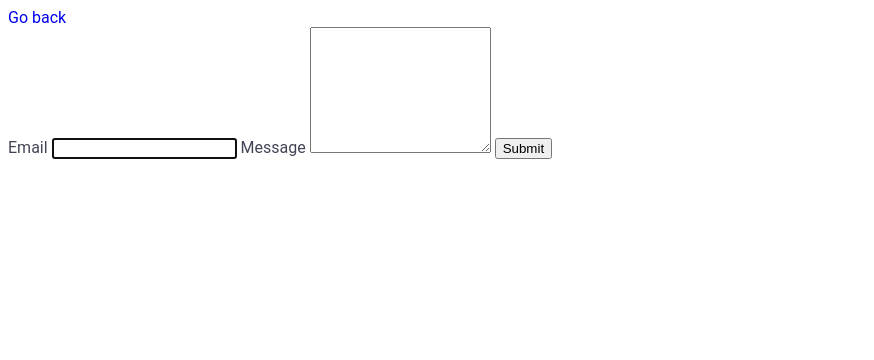
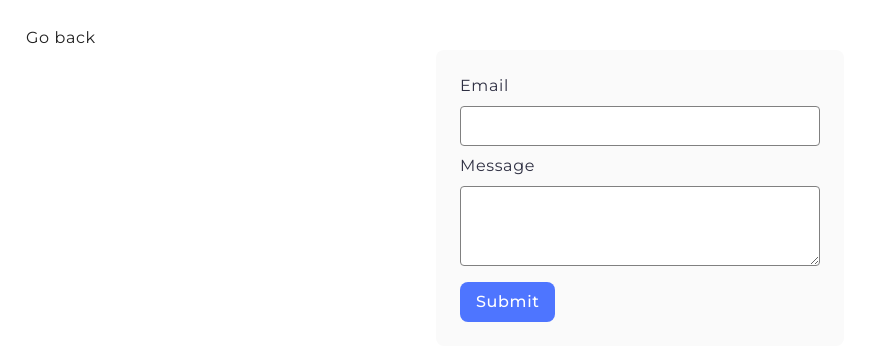
Before and after one commit to AlinaMyrosh/goit-js-hw-09, a website built with Vite: page src/2-form.html in a window 1280 px wide. Shown: the whole page, without its empty margins (0-874 px from the left). Built offline with nearby package versions, Linux system fonts and the light colour scheme.

Commit message:
form-done

```diff
--- a/src/2-form.html
+++ b/src/2-form.html
@@ -4,6 +4,10 @@
     <meta charset="UTF-8" />
     <meta name="viewport" content="width=device-width, initial-scale=1.0" />
     <title>Form</title>
+    <link
+      href="https://fonts.googleapis.com/css2?family=Montserrat:ital,wght@0,100..900;1,100..900&display=swap"
+      rel="stylesheet"
+    />
     <link rel="stylesheet" href="./css/2-form.css" />
   </head>
   <body>
--- a/src/css/1-gallery.css
+++ b/src/css/1-gallery.css
@@ -4,6 +4,10 @@
 
 body {
   padding: 18px;
+  font-family: 'Montserrat', sans-serif;
+  color: #212121;
+  line-height: 1.5;
+  letter-spacing: 0.04em;
 }
 
 ul {
@@ -14,6 +18,7 @@ ul {
 
 a {
   text-decoration: none;
+  color: inherit;
 }
 
 img {
--- a/src/css/2-form.css
+++ b/src/css/2-form.css
@@ -3,11 +3,92 @@
 }
 
 body {
-  font-family: 'Roboto', sans-serif;
-  color: #434455;
-  background-color: #fff;
+  padding: 18px;
+  font-family: 'Montserrat', sans-serif;
+  color: #212121;
+  line-height: 1.5;
+  letter-spacing: 0.04em;
 }
 
 a {
   text-decoration: none;
+  color: inherit;
 }
+
+.feedback-form {
+  display: flex;
+  padding: 24px;
+  flex-direction: column;
+  width: fit-content;
+  align-items: flex-start;
+  border-radius: 8px;
+  background: #fafafa;
+  margin: 0 auto;
+}
+
+.feedback-form label {
+  display: flex;
+  flex-direction: column;
+  margin-bottom: 8px;
+  color: #2e2f42;
+}
+
+.feedback-form label:last-of-type {
+  margin-bottom: 16px;
+}
+
+.feedback-form label input,
+.feedback-form label textarea {
+  width: 360px;
+  border-radius: 4px;
+  border: 1px solid #808080;
+  margin-top: 8px;
+  outline: none;
+  padding-left: 16px;
+  padding-right: 16px;
+  color: #2e2f42;
+  font-family: Montserrat;
+  font-size: 16px;
+  letter-spacing: 0.64px;
+}
+
+.feedback-form label input {
+  height: 40px;
+}
+
+.feedback-form label textarea {
+  height: 80px;
+  padding-top: 8px;
+  padding-bottom: 8px;
+}
+
+.feedback-form label input:hover,
+.feedback-form label textarea:hover {
+  border: 1px solid #000;
+}
+
+.feedback-form label input:focus:active,
+.feedback-form label textarea:focus:active {
+  border: 1px solid #808080;
+  outline: none;
+}
+
+.feedback-form button {
+  display: flex;
+  padding: 8px 16px;
+  justify-content: center;
+  align-items: center;
+  border-radius: 8px;
+  background: #4e75ff;
+  border: none;
+  color: #fff;
+  font-family: inherit;
+  font-size: 16px;
+  font-weight: 500;
+  line-height: 24px; /* 150% */
+  letter-spacing: 0.64px;
+}
+
+.feedback-form button:hover {
+  background-color: #6c8cff;
+}
--- a/src/css/index.css
+++ /dev/null
@@ -1,19 +0,0 @@
-* {
-  box-sizing: border-box;
-}
-
-body {
-  font-family: 'Roboto', sans-serif;
-  color: #434455;
-  background-color: #fff;
-}
-
-ul {
-  list-style-type: none;
-  margin: 0;
-  padding: 0;
-}
-
-a {
-  text-decoration: none;
-}
--- /dev/null
+++ b/src/css/styles.css
@@ -0,0 +1,22 @@
+* {
+  box-sizing: border-box;
+}
+
+body {
+  padding: 18px;
+  font-family: 'Montserrat', sans-serif;
+  color: #212121;
+  line-height: 1.5;
+  letter-spacing: 0.04em;
+}
+
+ul {
+  list-style-type: none;
+  margin: 0;
+  padding: 0;
+}
+
+a {
+  text-decoration: none;
+  color: inherit;
+}
--- a/src/js/2-form.js
+++ b/src/js/2-form.js
@@ -0,0 +1,53 @@
+const formData = {
+  email: '',
+  message: '',
+};
+
+const form = document.querySelector('.feedback-form');
+const input = document.querySelector('input');
+const textarea = document.querySelector('textarea');
+
+form.addEventListener('input', handleInput);
+form.addEventListener('submit', handleSubmit);
+populateStorageData();
+
+function handleInput(event) {
+  const { name, value } = event.target;
+  formData[name] = value;
+  localStorage.setItem('feedback-form-state', JSON.stringify(formData));
+}
+
+function populateStorageData() {
+  const storageData = JSON.parse(localStorage.getItem('feedback-form-state'));
+
+  if (storageData) {
+    formData.email = storageData.email;
+    formData.message = formData.message;
+
+    form.elements.email.value = storageData.email;
+    form.elements.message.value = storageData.message;
+  }
+
+  //   console.log(formData);
+}
+
+function handleSubmit(event) {
+  event.preventDefault();
+  const { email, message } = event.target.elements;
+
+  const emailInput = email.value.trim();
+  const messageInput = message.value.trim();
+
+  if (emailInput && messageInput) {
+    console.log(formData);
+
+    localStorage.removeItem('feedback-form-state');
+
+    formData.email = '';
+    formData.message = '';
+
+    form.reset();
+  } else {
+    alert('Fill please all fields');
+  }
+}
```
Also changed, not shown: src/1-gallery.html (+4 -0 lines), src/index.html (+5 -1 lines).
